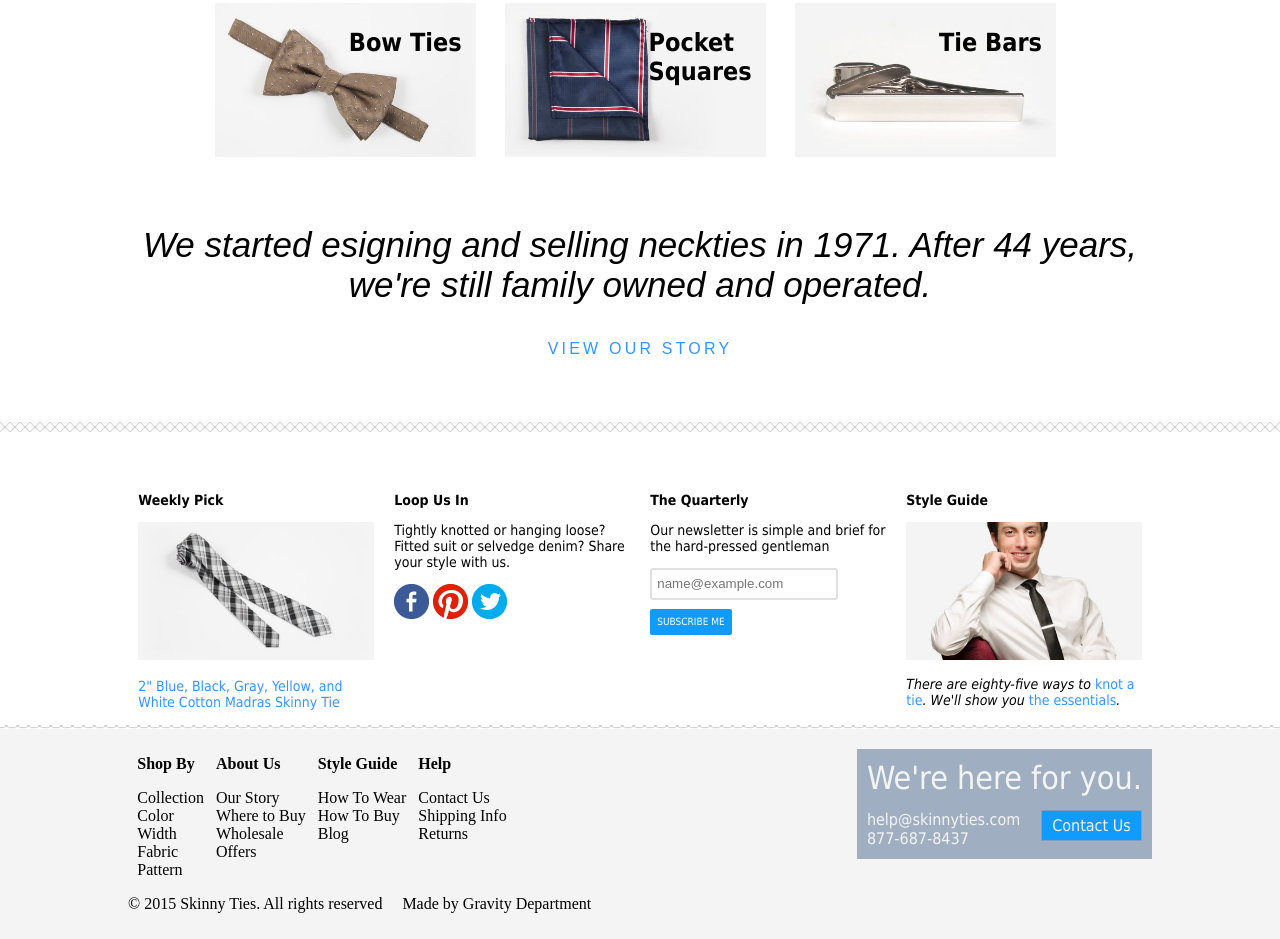
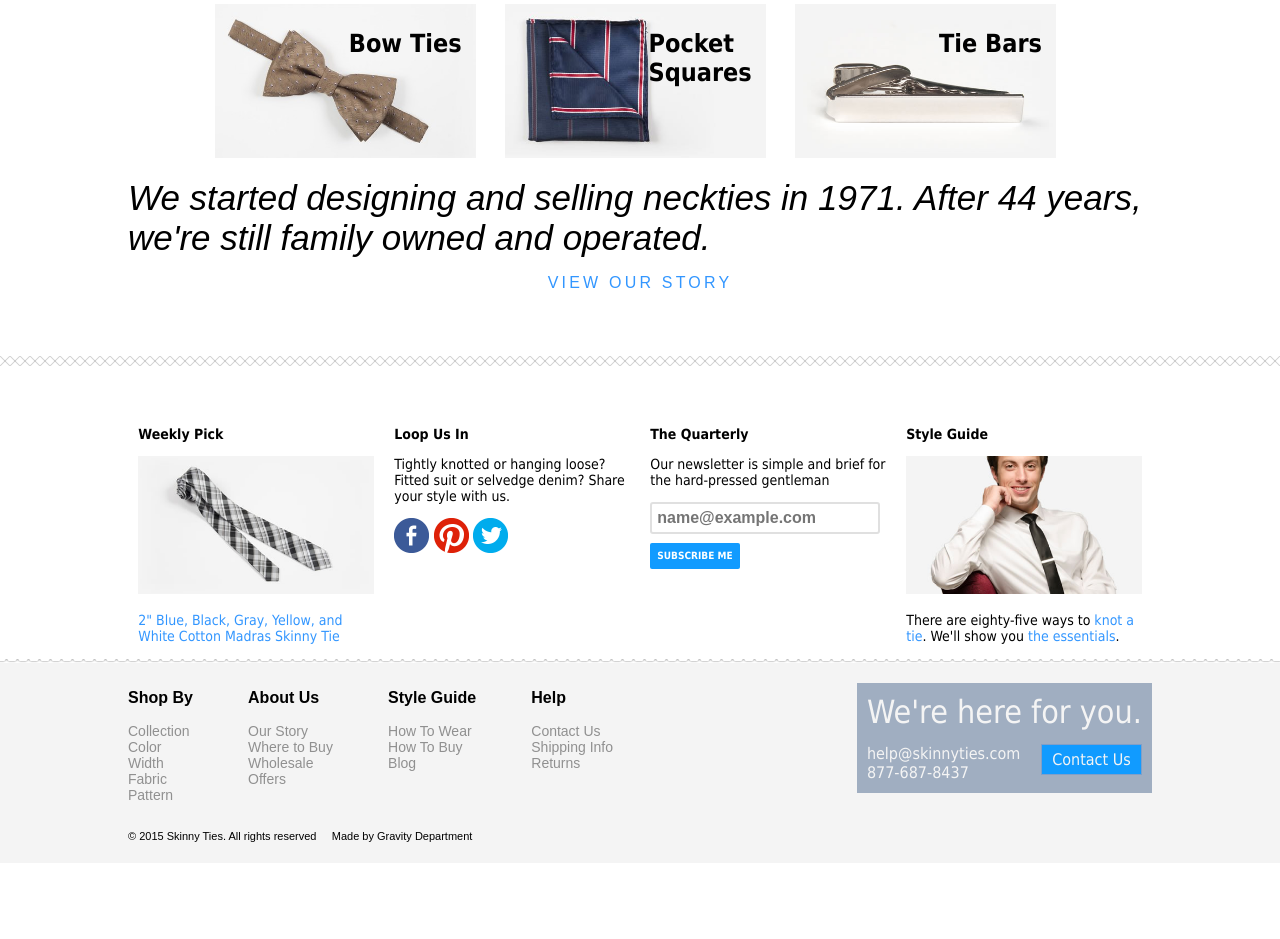
Before and after one commit to MichaelWDanko/day04, a plain HTML site: page index.html in a window 1280 px wide. Shown: the part 614-1553 px from the top of the page. After the commit the page ends 1477 px from the top, so only its background shows below. Drawn offline with Linux system fonts and the light colour scheme.

Commit message:
Finished the first page of Skinny Ties

```diff
--- a/index.html
+++ b/index.html
@@ -2,6 +2,7 @@
 <html>
 
 <head>
+    <link rel="stylesheet" href="normalize.css" type="text/css">
     <link rel="stylesheet" href="style.css" type="text/css">
     <title>Skinny Ties</title>
 </head>
@@ -16,7 +17,7 @@
             <li>$30 off $50 order!</li>
         </ul>
     </div>
-    <header class="column perforated">
+    <header class="column">
         <!-- INSERT AN IMAGE OF THE LOGO -->
         <img src="images/logo-stack.png" alt="The company logo for Skinny Ties.">
         <ul id="nav">
@@ -42,10 +43,14 @@
             <p>Cart</p>
             <p>&nbsp;0&nbsp;</p>
         </div>
-
-
     </header>
 
+    <!--BEGIN PERFORATED IMAGE DIVIDER -->
+    <div class="img-border">
+        &nbsp;
+    </div>
+
+    <!--END PERFORATED IMAGE DIVIDER -->
     <main class="perforated">
 
         <div class="showcase">
@@ -107,7 +112,7 @@
             </div>
         </div>
 
-        <p class="column">We started esigning and selling neckties in 1971. After 44 years, we're still family owned and operated.</p>
+        <p class="column"><span>We started designing and selling neckties in 1971. After 44 years, we're still family owned and operated.</span></p>
         <a href="ourstory.html">
             <p>View our story</p>
         </a>
--- a/style.css
+++ b/style.css
@@ -1,5 +1,6 @@
 body {
     margin: 0;
+    position: relative;
 }
 
 .column {
@@ -137,9 +138,6 @@ header ul li {
     display: block;
     margin: 0 0;
     padding-left: 0;
-    /* position: absolute;
-    top: 25%;
-    right: 0; */
 }
 
 #sign-in li {
@@ -157,6 +155,15 @@ header ul li {
 
 
 /*^^^^ABOVE THIS IS THE CSS FOR THE HEADER^^^^*/
+
+.img-border {
+    background-image: url(images/perforated-bottom.png);
+    background-repeat: repeat-x;
+    background-size: 44px 5px;
+    height: 6px;
+    position: relative;
+    top: -1PX
+}
 
 .showcase {
     background-color: #F4F4F4;
@@ -221,7 +228,7 @@ header ul li {
 
 /*^^^^ABOVE THIS LINE IS THE CODE FOR THE DISPLAY^^^^*/
 
-main p:nth-child(3) {
+span {
     font-size: 35px;
     font-family: sans-serif;
     font-style: italic;
@@ -320,21 +327,26 @@ footer {
 
 .footer-nav {
     display: flex;
-    justify-content: center;
-    width: 400px;
+    justify-content: space-between;
+    width: 500px;
     float: left
 }
 
 .ft-column {
     display: inline-block;
-    font-weight: bold;
+    font-weight: 600;
     margin-right: 3%;
 }
 
 .ft-column ul {
-    font-weight: normal;
+    font-weight: 300;
     list-style: none;
     padding-left: 0;
+}
+
+.ft-column ul li {
+    font-size: 14px;
+    color: #909090
 }
 
 .assist {
@@ -377,9 +389,9 @@ footer {
 
 .fine-print {
     clear: both;
-    margin:
 }
 
 .fine-print p {
-    display: inline-block,
+    display: inline-block;
+    font-size: 11px;
 }
```
Also changed, not shown: images/perforated-bottom.png (added).
